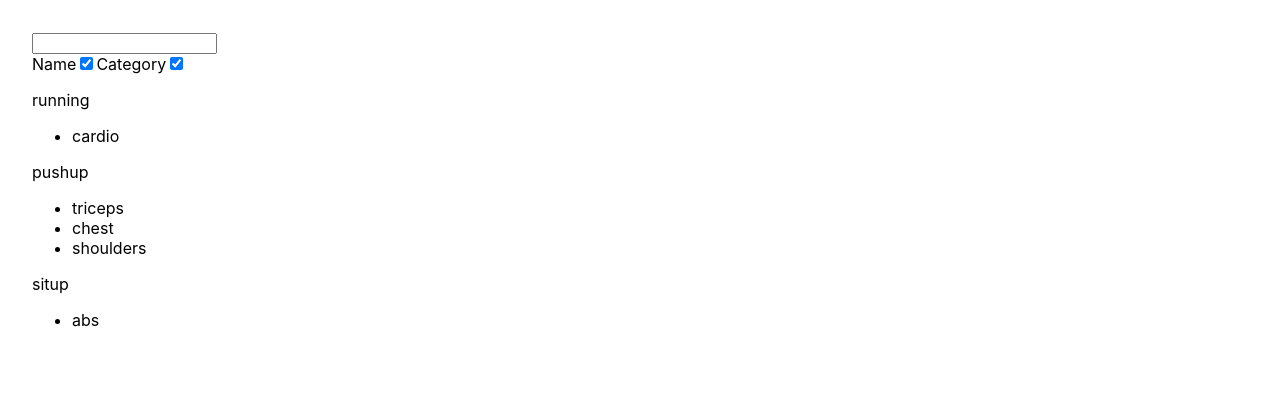
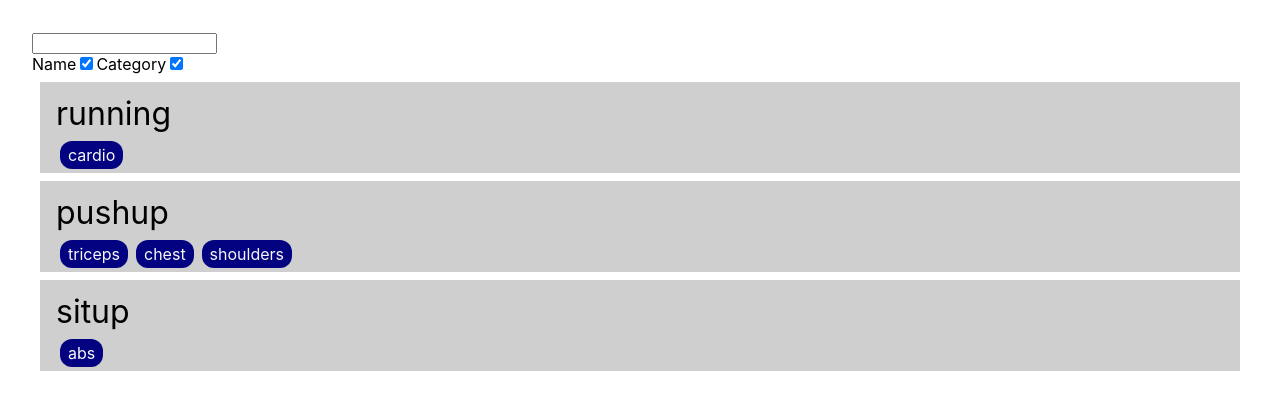
Before and after one commit to MDBoticano/gym-react, a React (Create React App) app: page / in a window 1280 px wide. Shown: the top 410 px of the page. Built offline with nearby package versions, Linux system fonts and the light colour scheme; data requests are answered from the project's data file.

Commit message:
Enabled clicking of chips as a search term

```diff
--- a/src/App.js
+++ b/src/App.js
@@ -30,6 +30,10 @@ const App = () => {
     setFilterTypes({ ...filterTypes, [type]: !filterTypes[type] })
   }
 
+  const chipSetsFilter = (chipName) => {
+    setFilterTerm(chipName)
+  }
+
   return (
     <div id="App">
       <Filter
@@ -42,6 +46,7 @@ const App = () => {
         filterBy={filterTypes}
         filterTerm={filterTerm}
         exerciseList={exerciseList}
+        chipSetsFilter={chipSetsFilter}
       />
     </div>
   )
--- /dev/null
+++ b/src/Exercise.css
@@ -0,0 +1,30 @@
+.Exercise {
+  padding: .25em 1em;
+  margin: .5em;
+  background-color: #cfcfcf;
+}
+
+.Exercise p {
+  font-size: 2em;
+  margin: .25em 0;
+}
+
+.category-chip {
+  display: inline-block;
+  padding: .125em .5em;
+  margin: 0 .25em;
+  line-height: 1.5em;
+  height: 1.5em;
+  background-color: rgb(3, 3, 129);
+  border-radius: .75em;
+  color: #f8f8f8;
+}
+
+.category-chip a {
+  color: #f8f8f8;
+}
+
+ul {
+  padding: 0;
+  margin: 0;
+}
--- a/src/Exercise.js
+++ b/src/Exercise.js
@@ -1,10 +1,17 @@
 import React from 'react'
+import './Exercise.css'
 
-const Exercise = ({ name, category }) => {
+const Exercise = ({ name, category, chipSetsFilter }) => {
 
   const displayCategories = (categoryObj) => {
     return categoryObj.map( (category) => {
-      return <li key={category}>{category}</li>
+      return (
+        <li key={category} className="category-chip"
+          onClick={() => chipSetsFilter(category)}
+        >
+          {category}
+        </li>
+        )
     })
   }
 
--- a/src/Exercises.js
+++ b/src/Exercises.js
@@ -1,7 +1,7 @@
 import React from 'react'
 import Exercise from './Exercise'
 
-const Exercises = ({ filterBy, filterTerm, exerciseList }) => {
+const Exercises = ({ filterBy, filterTerm, exerciseList, chipSetsFilter }) => {
   const filterIgnoreCase = filterTerm.toLowerCase();
 
   const filterExercisesByName = (exerciseArray) => {
@@ -38,6 +38,7 @@ const Exercises = ({ filterBy, filterTerm, exerciseList }) => {
           key={exercise.name}
           name={exercise.name}
           category={exercise.category}
+          chipSetsFilter={chipSetsFilter}
         />)
     })
   }
```
